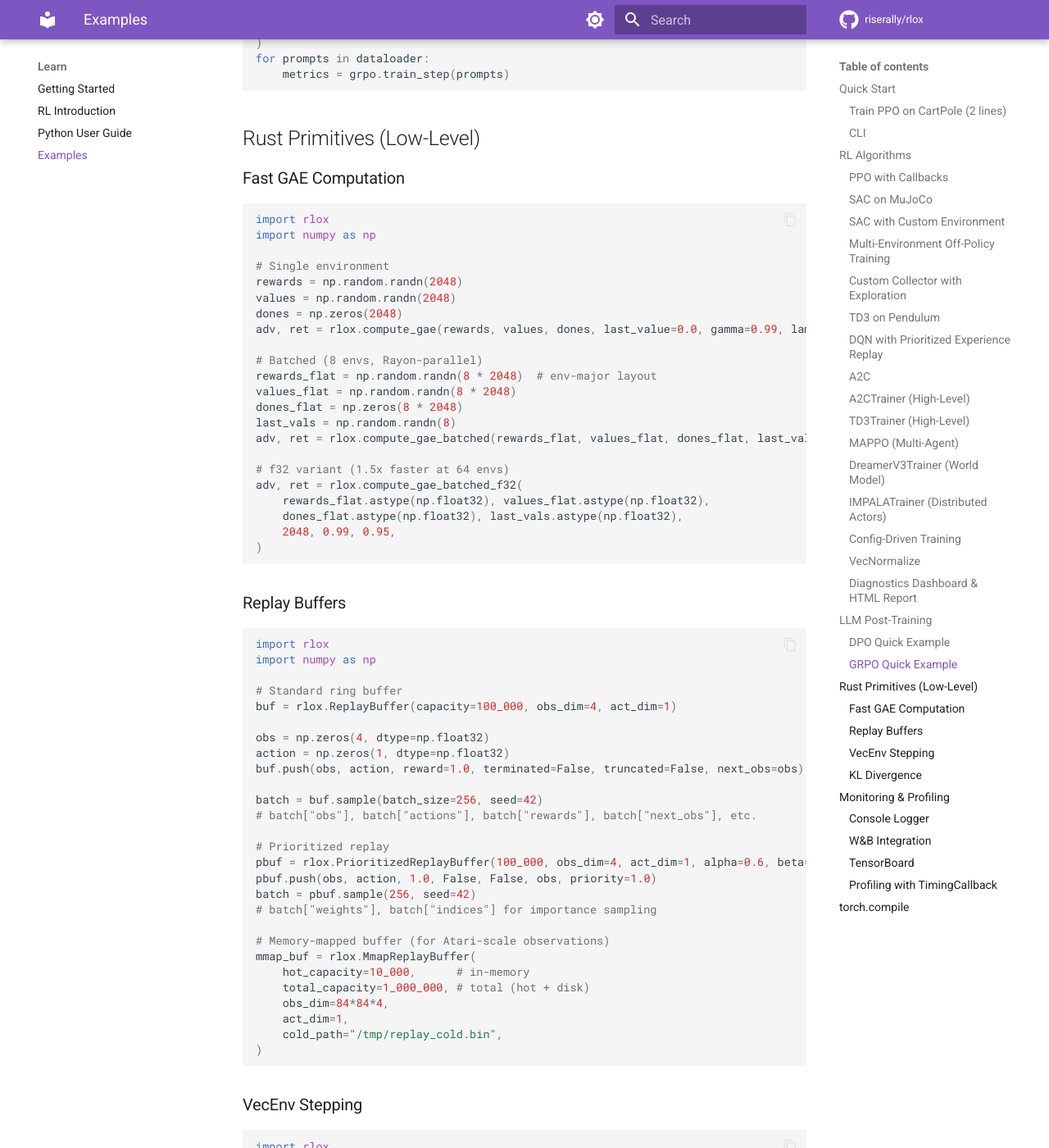
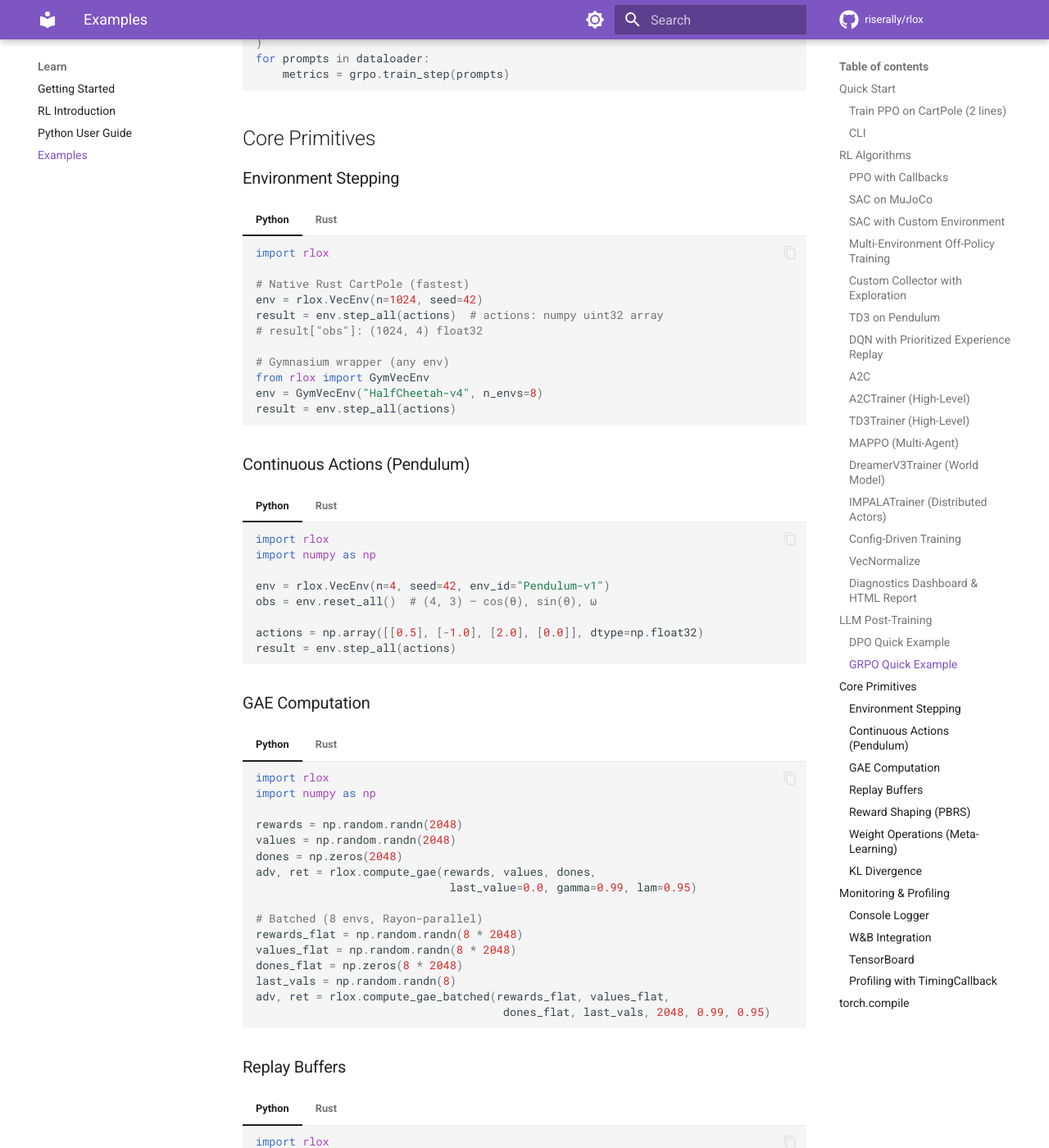
Before and after one commit to riserally/rlox, an MkDocs documentation site: the page built from docs/examples.md, in a window 1280 px wide and 1400 px high, scrolled down 6176 px. Shown: the whole window at 82% size. Built offline with MkDocs 1.6.1 and Material for MkDocs 9.7.7, drawn with Linux system fonts in a browser that asks for light colours; comment, search, counter and statistics services are not loaded; some of the changed text lies outside the part shown.

Commit message:
Add Rust/Python tabbed examples in docs using pymdownx.tabbed
Core primitives section now shows both Python and Rust side-by-side:
- Environment stepping (VecEnv + CartPole)
- Continuous actions (Pendulum)
- GAE computation
- Replay buffers (uniform + prioritized)
- Reward shaping (PBRS)
- Weight operations (Reptile/Polyak)
- KL divergence

Uses === "Python" / === "Rust" tab syntax (pymdownx.tabbed already enabled).

````diff
--- a/docs/examples.md
+++ b/docs/examples.md
@@ -306,95 +306,261 @@ for prompts in dataloader:
     metrics = grpo.train_step(prompts)
 ```
 
-## Rust Primitives (Low-Level)
+## Core Primitives
 
-### Fast GAE Computation
+### Environment Stepping
 
-```python
-import rlox
-import numpy as np
+=== "Python"
 
-# Single environment
-rewards = np.random.randn(2048)
-values = np.random.randn(2048)
-dones = np.zeros(2048)
-adv, ret = rlox.compute_gae(rewards, values, dones, last_value=0.0, gamma=0.99, lam=0.95)
+    ```python
+    import rlox
 
-# Batched (8 envs, Rayon-parallel)
-rewards_flat = np.random.randn(8 * 2048)  # env-major layout
-values_flat = np.random.randn(8 * 2048)
-dones_flat = np.zeros(8 * 2048)
-last_vals = np.random.randn(8)
-adv, ret = rlox.compute_gae_batched(rewards_flat, values_flat, dones_flat, last_vals, 2048, 0.99, 0.95)
+    # Native Rust CartPole (fastest)
+    env = rlox.VecEnv(n=1024, seed=42)
+    result = env.step_all(actions)  # actions: numpy uint32 array
+    # result["obs"]: (1024, 4) float32
 
-# f32 variant (1.5x faster at 64 envs)
-adv, ret = rlox.compute_gae_batched_f32(
-    rewards_flat.astype(np.float32), values_flat.astype(np.float32),
-    dones_flat.astype(np.float32), last_vals.astype(np.float32),
-    2048, 0.99, 0.95,
-)
-```
+    # Gymnasium wrapper (any env)
+    from rlox import GymVecEnv
+    env = GymVecEnv("HalfCheetah-v4", n_envs=8)
+    result = env.step_all(actions)
+    ```
+
+=== "Rust"
+
+    ```rust
+    use rlox_core::env::builtins::CartPole;
+    use rlox_core::env::parallel::VecEnv;
+    use rlox_core::env::spaces::Action;
+    use rlox_core::env::RLEnv;
+    use rlox_core::seed::derive_seed;
+
+    // Create 64 parallel CartPole environments
+    let envs: Vec<Box<dyn RLEnv>> = (0..64)
+        .map(|i| Box::new(CartPole::new(Some(derive_seed(42, i)))) as _)
+        .collect();
+    let mut vec_env = VecEnv::new(envs);
+
+    let observations = vec_env.reset_all(Some(42)).unwrap();
+    let actions: Vec<Action> = (0..64)
+        .map(|i| Action::Discrete((i % 2) as u32))
+        .collect();
+    let batch = vec_env.step_all(&actions).unwrap();
+    assert_eq!(batch.obs.len(), 64);
+    ```
+
+### Continuous Actions (Pendulum)
+
+=== "Python"
+
+    ```python
+    import rlox
+    import numpy as np
+
+    env = rlox.VecEnv(n=4, seed=42, env_id="Pendulum-v1")
+    obs = env.reset_all()  # (4, 3) — cos(θ), sin(θ), ω
+
+    actions = np.array([[0.5], [-1.0], [2.0], [0.0]], dtype=np.float32)
+    result = env.step_all(actions)
+    ```
+
+=== "Rust"
+
+    ```rust
+    use rlox_core::env::builtins::Pendulum;
+    use rlox_core::env::spaces::Action;
+    use rlox_core::env::RLEnv;
+
+    let mut env = Pendulum::new(Some(42));
+    let obs = env.reset(Some(42)).unwrap();
+    println!("obs: {:?}", obs.as_slice()); // [cos θ, sin θ, ω]
+
+    let t = env.step(&Action::Continuous(vec![1.5])).unwrap();
+    println!("reward: {:.2}", t.reward);
+    ```
+
+### GAE Computation
+
+=== "Python"
+
+    ```python
+    import rlox
+    import numpy as np
+
+    rewards = np.random.randn(2048)
+    values = np.random.randn(2048)
+    dones = np.zeros(2048)
+    adv, ret = rlox.compute_gae(rewards, values, dones,
+                                 last_value=0.0, gamma=0.99, lam=0.95)
+
+    # Batched (8 envs, Rayon-parallel)
+    rewards_flat = np.random.randn(8 * 2048)
+    values_flat = np.random.randn(8 * 2048)
+    dones_flat = np.zeros(8 * 2048)
+    last_vals = np.random.randn(8)
+    adv, ret = rlox.compute_gae_batched(rewards_flat, values_flat,
+                                         dones_flat, last_vals, 2048, 0.99, 0.95)
+    ```
+
+=== "Rust"
+
+    ```rust
+    use rlox_core::training::gae::compute_gae;
+
+    let rewards = &[1.0, 1.0, 1.0, 0.0, 1.0];
+    let values  = &[0.5, 0.6, 0.7, 0.3, 0.8];
+    let dones   = &[0.0, 0.0, 0.0, 1.0, 0.0];
+
+    let (advantages, returns) = compute_gae(
+        rewards, values, dones,
+        0.9,   // last_value
+        0.99,  // gamma
+        0.95,  // gae_lambda
+    );
+
+    // Invariant: returns[t] == advantages[t] + values[t]
+    for t in 0..5 {
+        assert!((returns[t] - (advantages[t] + values[t])).abs() < 1e-10);
+    }
+    ```
 
 ### Replay Buffers
 
-```python
-import rlox
-import numpy as np
+=== "Python"
 
-# Standard ring buffer
-buf = rlox.ReplayBuffer(capacity=100_000, obs_dim=4, act_dim=1)
+    ```python
+    import rlox
+    import numpy as np
 
-obs = np.zeros(4, dtype=np.float32)
-action = np.zeros(1, dtype=np.float32)
-buf.push(obs, action, reward=1.0, terminated=False, truncated=False, next_obs=obs)
+    buf = rlox.ReplayBuffer(capacity=100_000, obs_dim=4, act_dim=1)
+    obs = np.zeros(4, dtype=np.float32)
+    buf.push(obs, np.zeros(1), reward=1.0, terminated=False,
+             truncated=False, next_obs=obs)
 
-batch = buf.sample(batch_size=256, seed=42)
-# batch["obs"], batch["actions"], batch["rewards"], batch["next_obs"], etc.
+    batch = buf.sample(batch_size=256, seed=42)
+    # batch["obs"], batch["actions"], batch["rewards"], ...
 
-# Prioritized replay
-pbuf = rlox.PrioritizedReplayBuffer(100_000, obs_dim=4, act_dim=1, alpha=0.6, beta=0.4)
-pbuf.push(obs, action, 1.0, False, False, obs, priority=1.0)
-batch = pbuf.sample(256, seed=42)
-# batch["weights"], batch["indices"] for importance sampling
+    # Prioritized replay
+    pbuf = rlox.PrioritizedReplayBuffer(100_000, 4, 1, alpha=0.6, beta=0.4)
+    pbuf.push(obs, np.zeros(1), 1.0, False, False, obs, priority=1.0)
+    batch = pbuf.sample(256, seed=42)
+    # batch["weights"], batch["indices"]
+    ```
 
-# Memory-mapped buffer (for Atari-scale observations)
-mmap_buf = rlox.MmapReplayBuffer(
-    hot_capacity=10_000,      # in-memory
-    total_capacity=1_000_000, # total (hot + disk)
-    obs_dim=84*84*4,
-    act_dim=1,
-    cold_path="/tmp/replay_cold.bin",
-)
-```
+=== "Rust"
 
-### VecEnv Stepping
+    ```rust
+    use rlox_core::buffer::ringbuf::ReplayBuffer;
+    use rlox_core::buffer::priority::PrioritizedReplayBuffer;
+    use rlox_core::buffer::ExperienceRecord;
 
-```python
-import rlox
+    // Uniform replay buffer
+    let mut buf = ReplayBuffer::new(100_000, 4, 1);
+    buf.push(ExperienceRecord {
+        obs: vec![0.1, 0.2, 0.3, 0.4],
+        next_obs: vec![0.2, 0.3, 0.4, 0.5],
+        action: vec![0.0],
+        reward: 1.0,
+        terminated: false,
+        truncated: false,
+    }).unwrap();
 
-# Native Rust CartPole (fastest)
-env = rlox.VecEnv(n=1024, seed=42)
-result = env.step_all(actions)  # actions: numpy uint32 array
-# result["obs"]: (1024, 4) float32 — contiguous flat buffer
+    let batch = buf.sample(32, 42).unwrap();
+    assert_eq!(batch.batch_size, 32);
 
-# Gymnasium wrapper (any env)
-from rlox import GymVecEnv
-env = GymVecEnv("HalfCheetah-v4", n_envs=8)
-result = env.step_all(actions)
-```
+    // Prioritized replay
+    let mut per = PrioritizedReplayBuffer::new(100_000, 4, 1, 0.6, 0.4);
+    per.push(ExperienceRecord {
+        obs: vec![0.1; 4], next_obs: vec![0.2; 4],
+        action: vec![0.0], reward: 1.0,
+        terminated: false, truncated: false,
+    }, 1.0).unwrap();
+    ```
+
+### Reward Shaping (PBRS)
+
+=== "Python"
+
+    ```python
+    import rlox
+    import numpy as np
+
+    rewards = np.array([1.0, 1.0, 1.0])
+    phi = np.array([0.5, 0.6, 0.7])       # potential of current state
+    phi_next = np.array([0.6, 0.7, 0.8])   # potential of next state
+    dones = np.array([0.0, 0.0, 1.0])
+
+    shaped = rlox.shape_rewards_pbrs(rewards, phi, phi_next, gamma=0.99, dones=dones)
+    ```
+
+=== "Rust"
+
+    ```rust
+    use rlox_core::training::reward_shaping::shape_rewards_pbrs;
+
+    let rewards = &[1.0, 1.0, 1.0];
+    let phi = &[0.5, 0.6, 0.7];
+    let phi_next = &[0.6, 0.7, 0.8];
+    let dones = &[0.0, 0.0, 1.0];
+
+    let shaped = shape_rewards_pbrs(rewards, phi, phi_next, 0.99, dones).unwrap();
+    // done=1 → raw reward only (no shaping at episode boundary)
+    assert!((shaped[2] - 1.0).abs() < 1e-10);
+    ```
+
+### Weight Operations (Meta-Learning)
+
+=== "Python"
+
+    ```python
+    import rlox
+    import numpy as np
+
+    meta = np.array([1.0, 2.0, 3.0], dtype=np.float32)
+    task = np.array([4.0, 5.0, 6.0], dtype=np.float32)
+    rlox.reptile_update(meta, task, lr=0.1)  # in-place
+    # meta is now [1.3, 2.3, 3.3]
+    ```
+
+=== "Rust"
+
+    ```rust
+    use rlox_core::training::weight_ops::{reptile_update, polyak_update};
+
+    let mut meta = vec![1.0f32, 2.0, 3.0];
+    let task = vec![4.0f32, 5.0, 6.0];
+    reptile_update(&mut meta, &task, 0.1);
+    // meta is now [1.3, 2.3, 3.3]
+
+    let mut target = vec![0.0f32; 3];
+    let source = vec![1.0f32; 3];
+    polyak_update(&mut target, &source, 0.005);
+    ```
 
 ### KL Divergence
 
-```python
-import rlox
-import numpy as np
+=== "Python"
 
-# f32 batched (fastest for LLM workloads)
-log_p = np.random.randn(32 * 2048).astype(np.float32)
-log_q = np.random.randn(32 * 2048).astype(np.float32)
-kl = rlox.compute_batch_token_kl_schulman_f32(log_p, log_q, seq_len=2048)
-# kl: (32,) array of per-sequence KL values
-```
+    ```python
+    import rlox
+    import numpy as np
+
+    log_p = np.random.randn(32 * 2048).astype(np.float32)
+    log_q = np.random.randn(32 * 2048).astype(np.float32)
+    kl = rlox.compute_batch_token_kl_schulman_f32(log_p, log_q, seq_len=2048)
+    # kl: (32,) array of per-sequence KL values
+    ```
+
+=== "Rust"
+
+    ```rust
+    use rlox_core::training::kl::compute_token_kl;
+
+    let log_p = &[-1.0, -2.0, -0.5];
+    let log_q = &[-1.0, -2.0, -0.5];
+    let kl = compute_token_kl(log_p, log_q).unwrap();
+    assert!(kl.abs() < 1e-15); // identical distributions → KL = 0
+    ```
 
 ## Monitoring & Profiling
 
````
